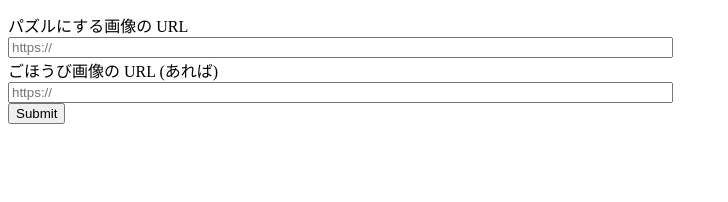
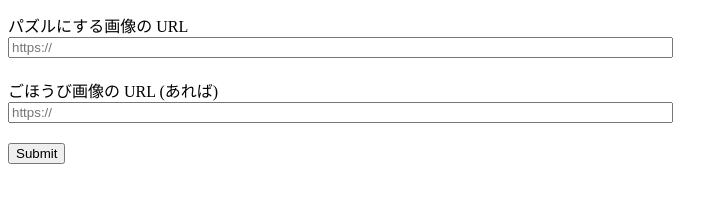
Before and after one commit to afunai/npuzzlemaker, a plain HTML site: page index.html in a window 1280 px wide. Shown: the part 140-342 px from the top of the page, without its empty margins (0-728 px from the left). Drawn offline with Linux system fonts and the light colour scheme.

Commit message:
some style

```diff
--- a/index.html
+++ b/index.html
@@ -3,6 +3,9 @@
     <head>
         <meta charset="utf-8">
         <title>puzzle maker</title>
+        <style>
+            div {margin-bottom: 20px;}
+        </style>
         <script src="./index.js"></script>
     </head>
     <body>
```
